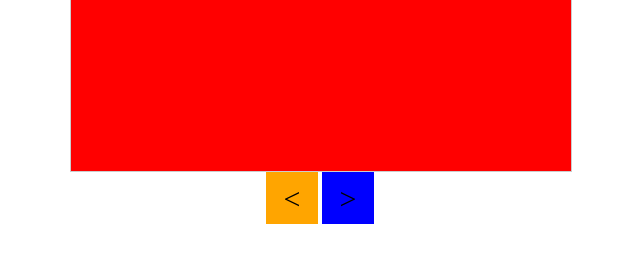
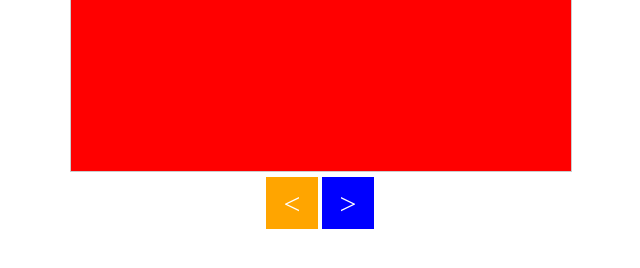
Before and after one commit to dmaaron/carousel, a plain HTML site: page index.html in a window 1280 px wide. Shown: the part 88-356 px from the top of the page, without its empty margins (320-960 px from the left). Drawn offline with nearby package versions, Linux system fonts and the light colour scheme.

Commit message:
removes unnecessary styling from slides ul

```diff
--- a/css/style.css
+++ b/css/style.css
@@ -15,8 +15,6 @@
 /* remove the list styles, width : item width * total items */
 #slides ul {
     position:relative;
-    left:0;
-    top:0;
     list-style:none;
     margin:0;
     padding:0;
@@ -36,6 +34,7 @@
 
 /* Styling for prev and next buttons */
 #buttons {
+    margin-top:5px;
     padding:0 0 5px 0;
     background-color: #fff;
     text-align: center;
@@ -44,7 +43,7 @@
 
 #buttons a {
     padding: 10px;
-    color: #000;
+    color: #fff;
     font-size: 30px;
     display:inline-block;
     width:32px;
```
